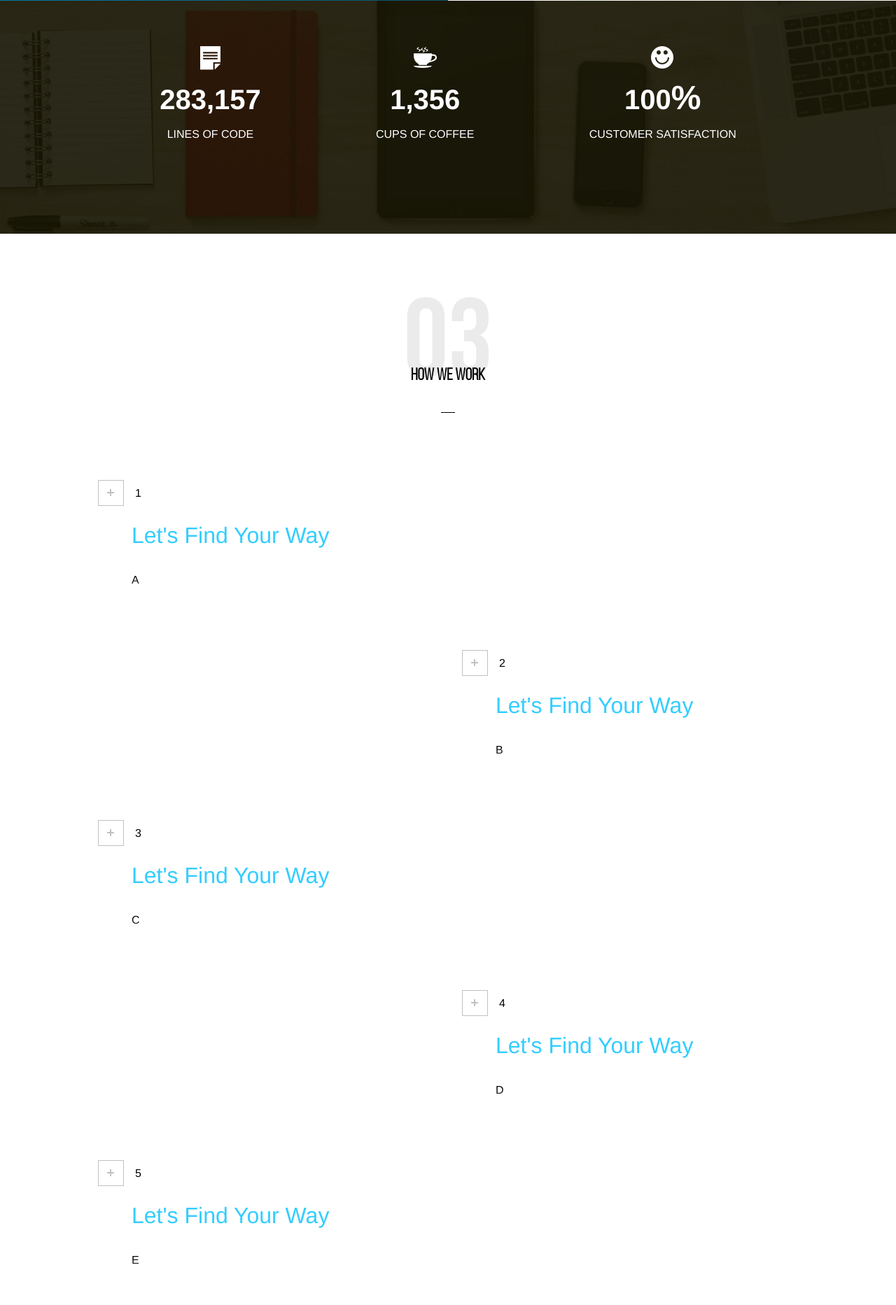
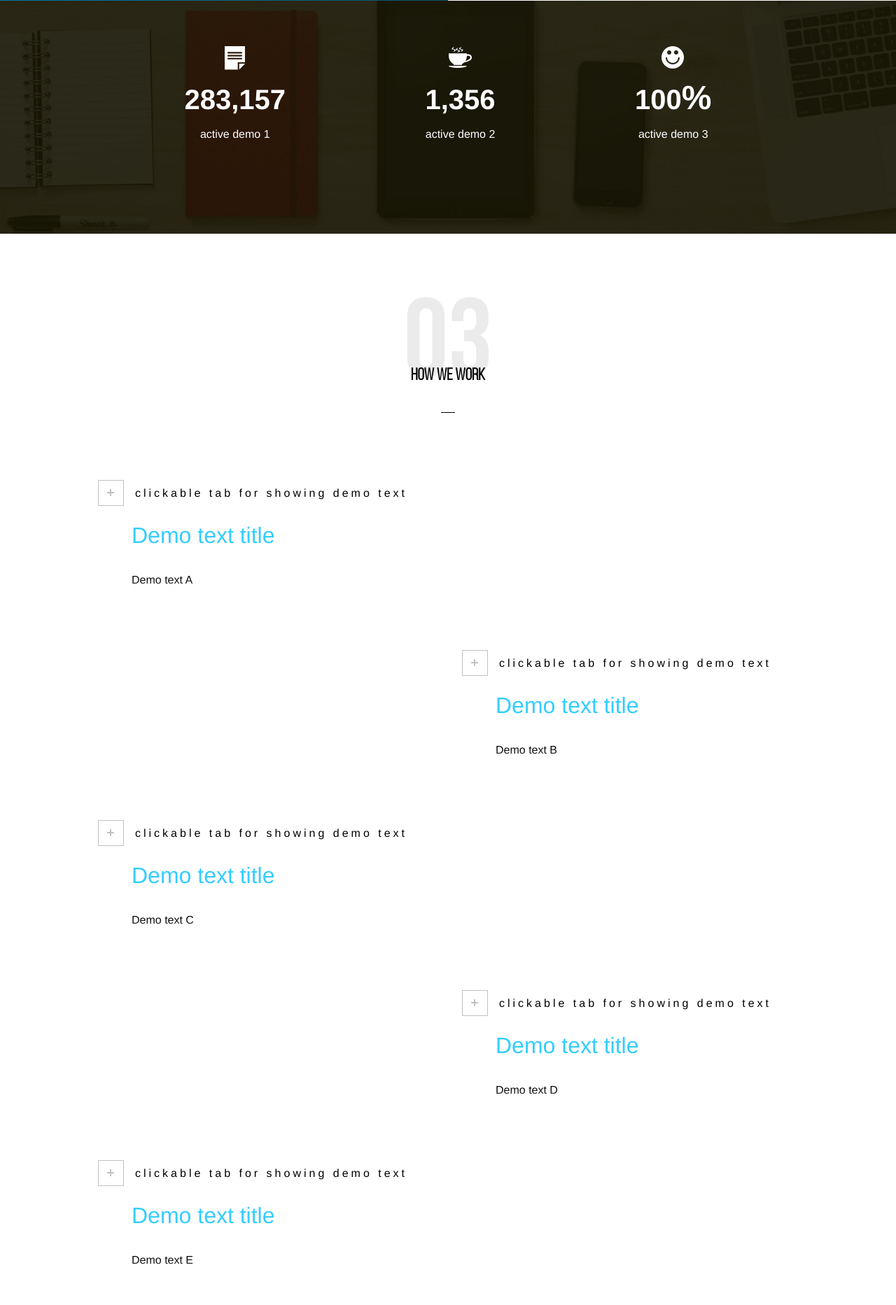
Before and after one commit to Seven-Bi/bootBW, a Django app: page / in a window 1280 px wide. Shown: the part 1935-3800 px from the top of the page at 70% size. Run offline with Django 3.2, Linux system fonts and the light colour scheme.

Commit message:
modify page text content

```diff
--- a/homepage/templates/homepage/index.html
+++ b/homepage/templates/homepage/index.html
@@ -84,7 +84,7 @@ $("#slider").easySlider({
 </div>
 <!--end.auto_hide_header-->
 <div class="header index_header"> <canvas id="header_canvas"></canvas><img class="header_bg" src="{% static "homepage/images/banner.jpg" %}" />
-<div class="header_txt"><strong>BOOTBW</strong><em class="header_line"></em><span>LET'S BUILD THE FUTURE,TOGETHE</span>
+<div class="header_txt"><strong>BOOTBW</strong><em class="header_line"></em><span>WEBSITE DEMO</span>
 <div class="header_arrow"><a class="animateTo" href="javascript:void(0)" go-to="go1">&#xf35d;</a></div>
 <!--end.header_arrow--></div>
 <ul class="header_nav">
@@ -154,9 +154,9 @@ what we do</h3>
 </div>
 <!--end.wwd_slider-->
 <div class="wwd_slider_button">
-<h4 class="slider_nav_btn active">A</h4>
-<h4 class="slider_nav_btn">B</h4>
-<h4 class="slider_nav_btn">C</h4>
+<h4 class="slider_nav_btn active">Clickable A tab</h4>
+<h4 class="slider_nav_btn">Clickable B tab</h4>
+<h4 class="slider_nav_btn">Clickable C tab</h4>
 </div>
 <!--end.wwd_slider_button-->
 </div>
@@ -164,9 +164,9 @@ what we do</h3>
 <div class="c_data">
 <div class="block padding">
 <ul>
-<li><em class="sp_ico sp_lc"></em><strong><small class="count_number" data-to="283157" data-speed="1500">283157</small></strong><span>LINES OF CODE</span></li>
-<li><em class="sp_ico sp_cc"></em><strong><small class="count_number" data-to="1356" data-speed="1500">1356</small></strong><span>CUPS OF COFFEE</span></li>
-<li><em class="sp_ico sp_cs"></em><strong><small class="count_number" data-to="100" data-speed="1500">100</small>%</strong><span>CUSTOMER SATISFACTION</span></li>
+<li><em class="sp_ico sp_lc"></em><strong><small class="count_number" data-to="283157" data-speed="1500">283157</small></strong><span>active demo 1</span></li>
+<li><em class="sp_ico sp_cc"></em><strong><small class="count_number" data-to="1356" data-speed="1500">1356</small></strong><span>active demo 2</span></li>
+<li><em class="sp_ico sp_cs"></em><strong><small class="count_number" data-to="100" data-speed="1500">100</small>%</strong><span>active demo 3</span></li>
 </ul>
 </div>
 </div>
@@ -177,45 +177,45 @@ what we do</h3>
 <hr /></h3>
 <div class="tree_wrapper">
 <div class="tree_node">
-<div class="heading"> <span class="toggle"></span> <span class="label">1</span></div>
+<div class="heading"> <span class="toggle"></span> <span class="label">clickable tab for showing demo text</span></div>
 <div class="tree_text hash1">
-<h3>Let's Find Your Way</h3>
-<p>A</p>
+<h3>Demo text title</h3>
+<p>Demo text A</p>
 </div>
 </div>
 <div class="tree_node">
-<div class="heading"> <span class="toggle"></span> <span class="label">2</span></div>
+<div class="heading"> <span class="toggle"></span> <span class="label">clickable tab for showing demo text</span></div>
 <div class="tree_text hash2">
-<h3>Let's Find Your Way</h3>
-<p>B</p>
+<h3>Demo text title</h3>
+<p>Demo text B</p>
 </div>
 </div>
 <div class="tree_node">
-<div class="heading"> <span class="toggle"></span> <span class="label">3</span></div>
+<div class="heading"> <span class="toggle"></span> <span class="label">clickable tab for showing demo text</span></div>
 <div class="tree_text hash3">
-<h3>Let's Find Your Way</h3>
-<p>C</p>
+<h3>Demo text title</h3>
+<p>Demo text C</p>
 </div>
 </div>
 <div class="tree_node">
-<div class="heading"> <span class="toggle"></span> <span class="label">4</span></div>
+<div class="heading"> <span class="toggle"></span> <span class="label">clickable tab for showing demo text</span></div>
 <div class="tree_text hash4">
-<h3>Let's Find Your Way</h3>
-<p>D</p>
+<h3>Demo text title</h3>
+<p>Demo text D</p>
 </div>
 </div>
 <div class="tree_node">
-<div class="heading"> <span class="toggle"></span> <span class="label">5</span></div>
+<div class="heading"> <span class="toggle"></span> <span class="label">clickable tab for showing demo text</span></div>
 <div class="tree_text hash5">
-<h3>Let's Find Your Way</h3>
-<p>E</p>
+<h3>Demo text title</h3>
+<p>Demo text E</p>
 </div>
 </div>
 <div class="tree_node">
-<div class="heading"> <span class="toggle"></span> <span class="label">6</span></div>
+<div class="heading"> <span class="toggle"></span> <span class="label">clickable tab for showing demo text</span></div>
 <div class="tree_text hash6">
-<h3>Let's Find Your Way</h3>
-<p>F</p>
+<h3>Demo text title</h3>
+<p>Demo text F</p>
 </div>
 </div>
 </div>
@@ -225,8 +225,8 @@ what we do</h3>
 <div class="case padding">
 	<div id="slider2" class="case_slider">
     	<ul>
-        	<li><a href=""><div class="cs_img"><img src="{% static "homepage/img/01.png" %}" /></div><!--end.cs_img--><div class="cs_text"><p>text</p><span>sub_text</span></div></a></li>
-        	<li><a href=""><div class="cs_img"><img src="{% static "homepage/img/01.png" %}" /></div><!--end.cs_img--><div class="cs_text"><p>text</p><span>sub_text</span></div></a></li>
+        	<li><a href=""><div class="cs_img"><img src="{% static "homepage/img/01.png" %}" /></div><!--end.cs_img--><div class="cs_text"><p>TEXT TITLE</p><span>sub_text</span></div></a></li>
+        	<li><a href=""><div class="cs_img"><img src="{% static "homepage/img/01.png" %}" /></div><!--end.cs_img--><div class="cs_text"><p>TEXT TITLE</p><span>sub_text</span></div></a></li>
         </ul>
     </div>
 </div>
```
